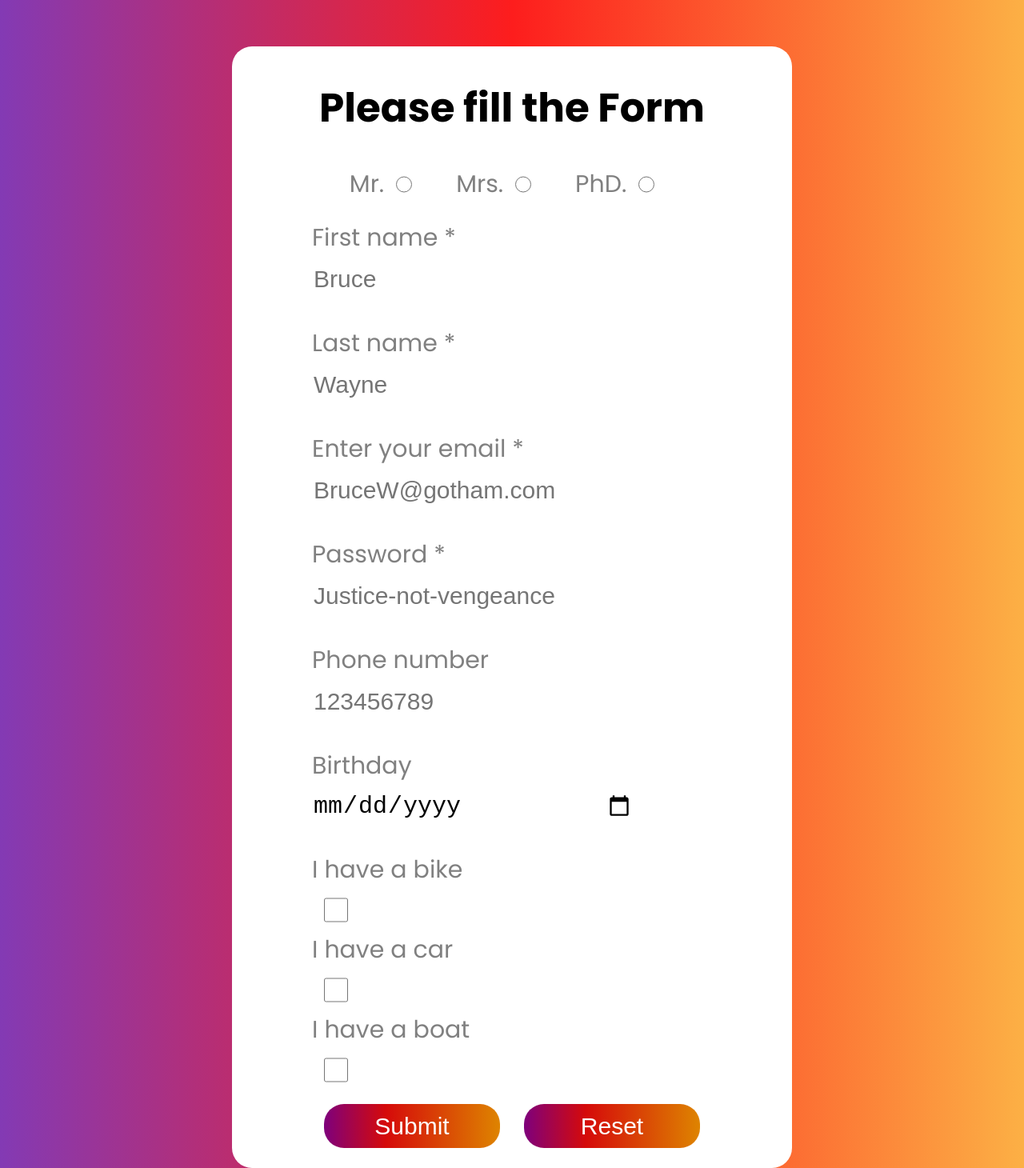
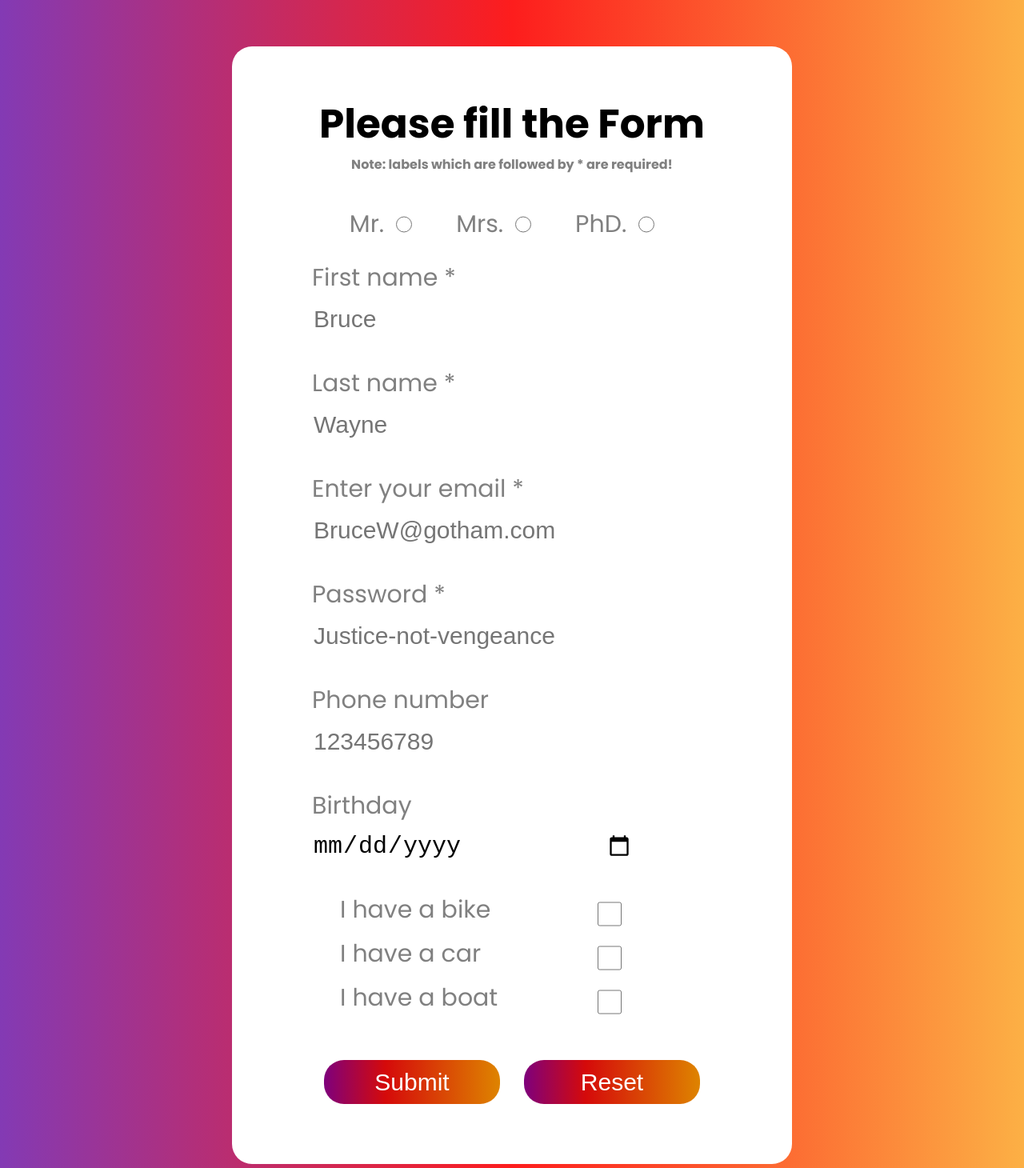
Before and after one commit to bassel1996/Form-Practice, a plain HTML site: page index.HTML in a window 1280 px wide. Shown: the top 1460 px of the page at 80% size. Drawn offline with Linux system fonts and the light colour scheme.

Commit message:
adjustments

```diff
--- a/Styles.CSS
+++ b/Styles.CSS
@@ -17,9 +17,13 @@ body{
 }
 
 h1{
-    margin: 30px 0;
+    margin: 0;
     font-size: 50px;
     color: black;
+}
+
+h4{
+    margin: 0 40px;
 }
 
 form{
@@ -33,7 +37,7 @@ form{
     align-items: center;
     flex-direction: column;
 
-    padding: 10px 100px;
+    padding: 60px 100px;
     border-radius: 25px;
 
     margin: 50px 120px;
@@ -53,7 +57,7 @@ form{
     justify-content: center;
     align-items: center;
 
-   margin-bottom: 17px;
+   margin: 35px 0 17px;
 
 }
 
@@ -88,11 +92,13 @@ input{
 
 .checkbox-container{
     display: grid;
-    grid-template-columns: 2;
+    grid-template-columns: 1fr 1fr;
+    margin: 0 15px 30px 35px;
+
 }
 
 .checkbox{
-    margin: 0 0 0 15px;
+    margin: 0 0 0 97px;
     width: 30px
 }
 
--- a/index.HTML
+++ b/index.HTML
@@ -23,6 +23,7 @@
 
     <div class="white-box">
        <h1>Please fill the Form</h1>
+       <h4>Note: labels which are followed by * are required!</h4>
 
 
        <form action="/action_page.php">
```
